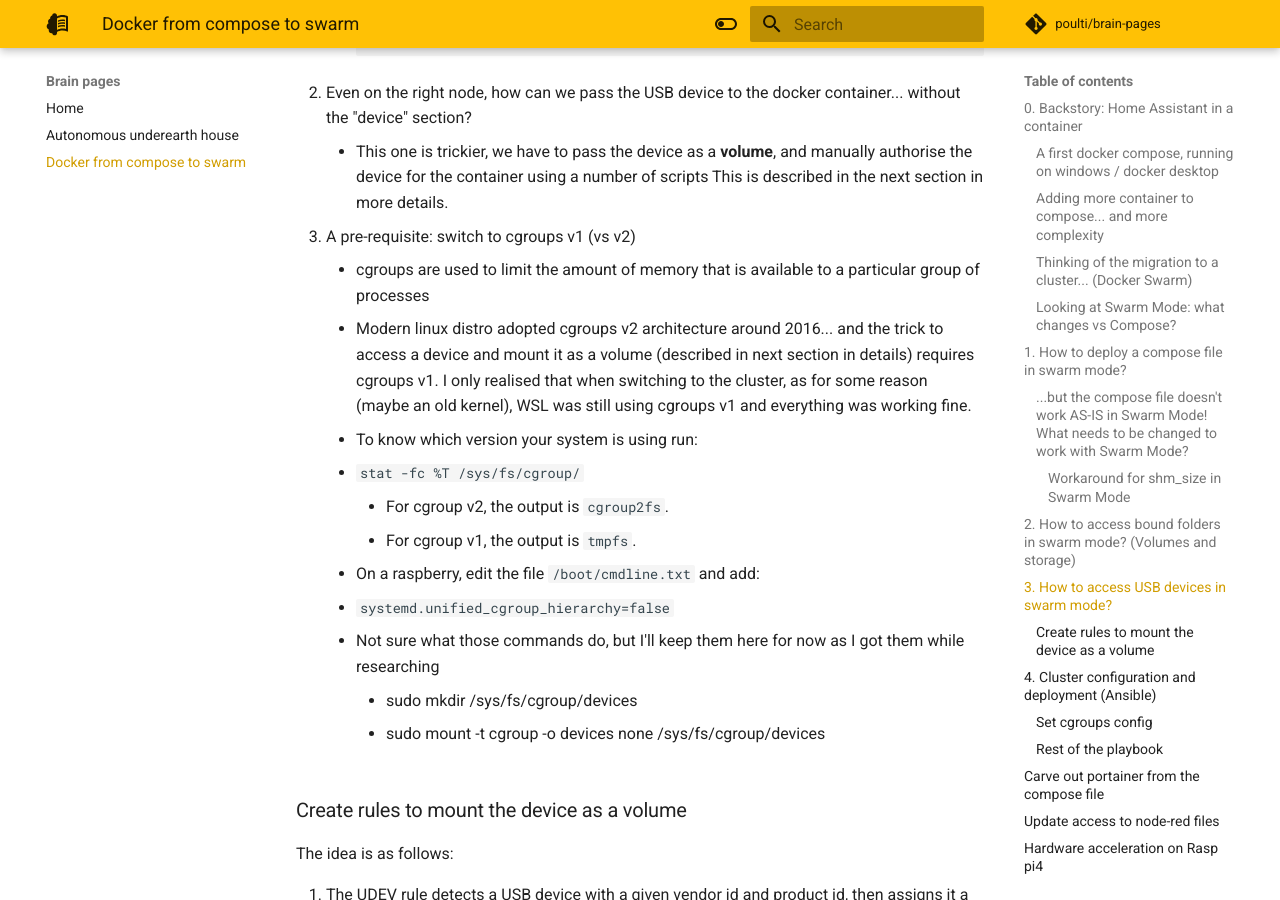
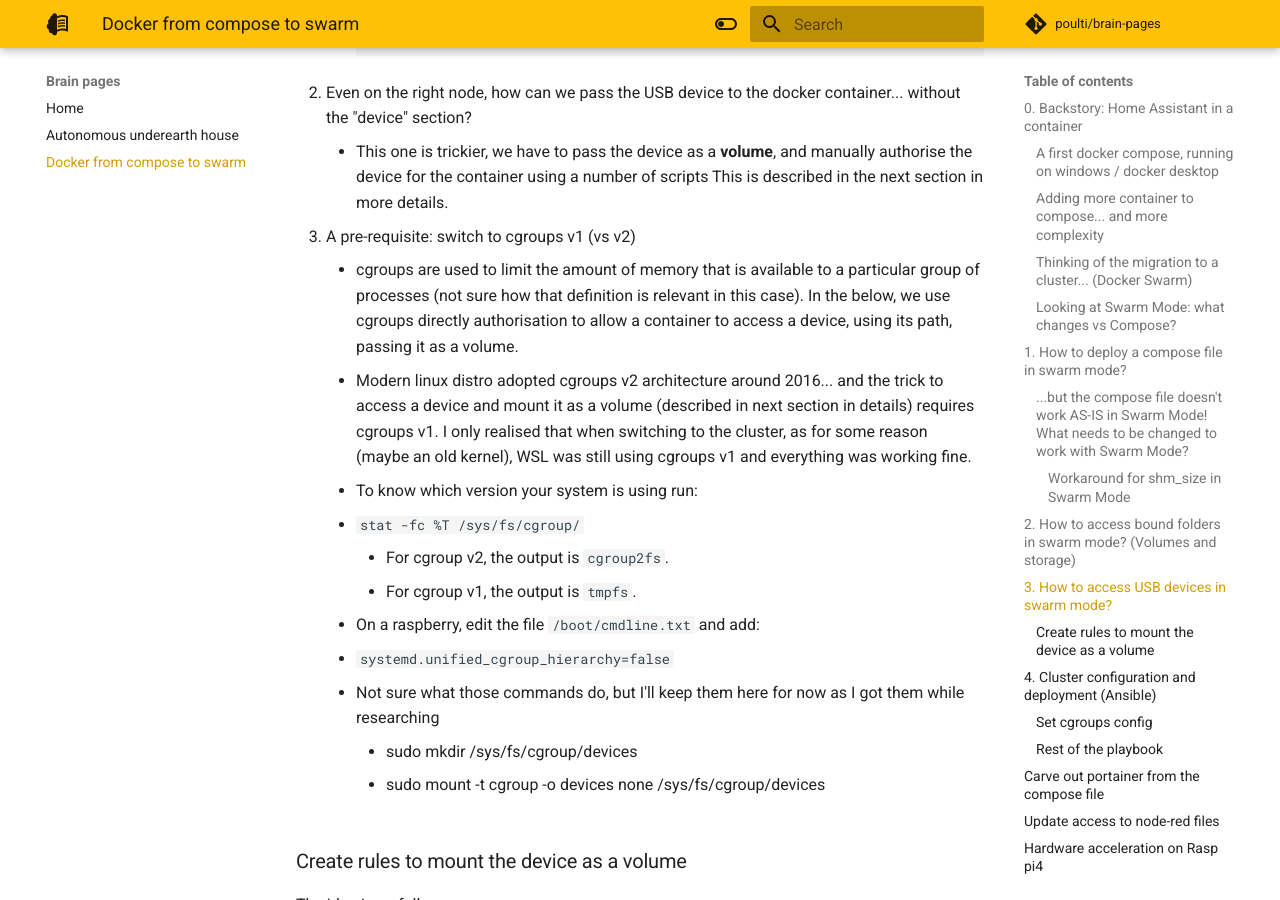
Before and after one commit to poulti/brain-pages, an MkDocs documentation site: the page built from docs/docker-from-compose-to-swarm.md, in a window 1280 px wide and 900 px high, scrolled down 9643 px. Built offline with MkDocs 1.6.1 and Material for MkDocs 9.7.7, drawn with Linux system fonts in a browser that asks for light colours; comment, search, counter and statistics services are not loaded.

Commit message:
Expands the definition of cgroups

```diff
--- a/docs/docker-from-compose-to-swarm.md
+++ b/docs/docker-from-compose-to-swarm.md
@@ -359,7 +359,7 @@
   This is described in the next section in more details.
 
 3. A pre-requisite: switch to cgroups v1 (vs v2)
-    - cgroups are used to limit the amount of memory that is available to a particular group of processes
+    - cgroups are used to limit the amount of memory that is available to a particular group of processes (not sure how that definition is relevant in this case). In the below, we use cgroups directly authorisation to allow a container to access a device, using its path, passing it as a volume.
     - Modern linux distro adopted cgroups v2 architecture around 2016... and the trick to access a device and mount it as a volume (described in next section in details) requires cgroups v1. I only realised that when switching to the cluster, as for some reason (maybe an old kernel), WSL was still using cgroups v1 and everything was working fine.
     - To know which version your system is using run:
       - ``stat -fc %T /sys/fs/cgroup/``
```
